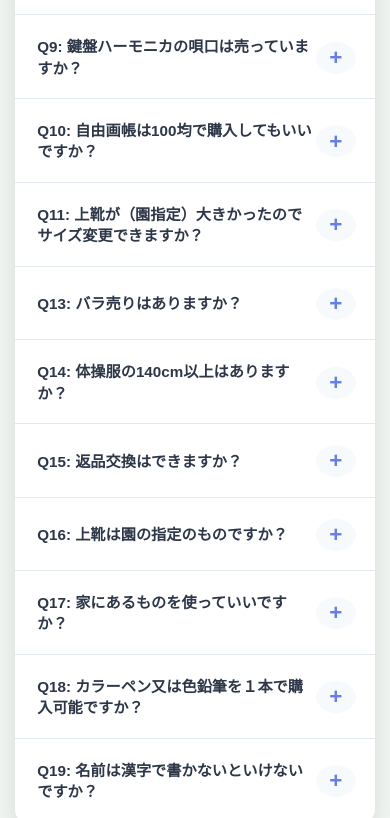
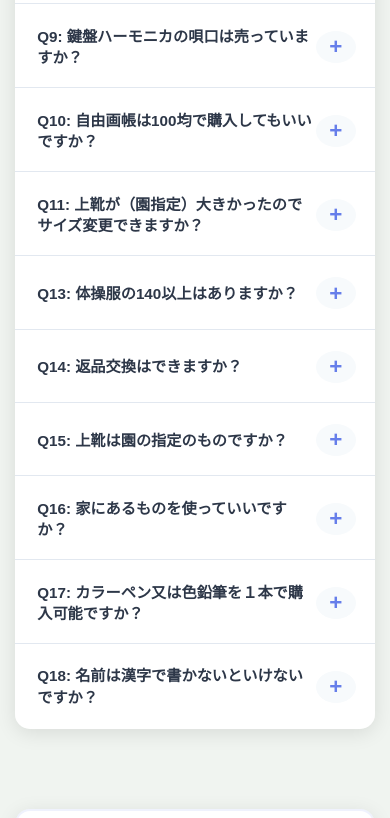
Before and after one commit to NEXRO-dev/POCHICO-qa, a plain HTML site: page index.html in a window 390 px wide. Shown: the part 761-1579 px from the top of the page. Drawn offline with Linux system fonts and the light colour scheme.

Commit message:
Update index.html

```diff
--- a/index.html
+++ b/index.html
@@ -19,12 +19,12 @@
             <div class="faq-items">
                 <div class="faq-item">
                     <div class="question">
-                        <h3>Q1: 注文したらどのくらいでできますか？</h3>
+                        <h3>Q1: 注文したらどのくらいできますか？</h3>
                         <span class="toggle">+</span>
                     </div>
                     <div class="answer">
-                        <p>在庫があれば翌日にはお渡しが可能です。<br>
-                        2~3日見てもらえばお渡しできると思います。</p>
+                        <p>在庫があれば5日以内にはお渡しができると思います。<br>
+                        在庫がなければ2週間以上お時間をいただきます。</p>
                     </div>
                 </div>
 
@@ -34,8 +34,7 @@
                         <span class="toggle">+</span>
                     </div>
                     <div class="answer">
-                        <p>キャップだけの注文はできません。<br>
-                        マジックを購入していただければ...</p>
+                        <p>キャップだけの注文はできません。</p>
                     </div>
                 </div>
 
@@ -55,7 +54,7 @@
                         <span class="toggle">+</span>
                     </div>
                     <div class="answer">
-                        <p>ついてこないので名札も必要枚数購入してください。</p>
+                        <p>付いてきます。</p>
                     </div>
                 </div>
 
@@ -116,8 +115,7 @@
                         <span class="toggle">+</span>
                     </div>
                     <div class="answer">
-                        <p>強制ではありませんが、最後は保護者様の判断で委ねています。<br>
-                        園指定の自由画帳は画質も良く滑らかに描けます。</p>
+                        <p>基本的には園のものを購入していただいております。</p>
                     </div>
                 </div>
 
@@ -135,17 +133,7 @@
 
                 <div class="faq-item">
                     <div class="question">
-                        <h3>Q13: バラ売りはありますか？</h3>
-                        <span class="toggle">+</span>
-                    </div>
-                    <div class="answer">
-                        <p>あります。</p>
-                    </div>
-                </div>
-
-                <div class="faq-item">
-                    <div class="question">
-                        <h3>Q14: 体操服の140cm以上はありますか？</h3>
+                        <h3>Q13: 体操服の140以上はありますか？</h3>
                         <span class="toggle">+</span>
                     </div>
                     <div class="answer">
@@ -156,7 +144,7 @@
 
                 <div class="faq-item">
                     <div class="question">
-                        <h3>Q15: 返品交換はできますか？</h3>
+                        <h3>Q14: 返品交換はできますか？</h3>
                         <span class="toggle">+</span>
                     </div>
                     <div class="answer">
@@ -166,7 +154,7 @@
 
                 <div class="faq-item">
                     <div class="question">
-                        <h3>Q16: 上靴は園の指定のものですか？</h3>
+                        <h3>Q15: 上靴は園の指定のものですか？</h3>
                         <span class="toggle">+</span>
                     </div>
                     <div class="answer">
@@ -176,17 +164,17 @@
 
                 <div class="faq-item">
                     <div class="question">
-                        <h3>Q17: 家にあるものを使っていいですか？</h3>
+                        <h3>Q16: 家にあるものを使っていいですか？</h3>
                         <span class="toggle">+</span>
                     </div>
                     <div class="answer">
-                        <p>代用できるものであれば大丈夫です。</p>
+                        <p>代用できるものがあれば大丈夫ですが、一度園にご相談ください。。</p>
                     </div>
                 </div>
 
                 <div class="faq-item">
                     <div class="question">
-                        <h3>Q18: カラーペン又は色鉛筆を１本で購入可能ですか？</h3>
+                        <h3>Q17: カラーペン又は色鉛筆を１本で購入可能ですか？</h3>
                         <span class="toggle">+</span>
                     </div>
                     <div class="answer">
@@ -196,7 +184,7 @@
 
                 <div class="faq-item">
                     <div class="question">
-                        <h3>Q19: 名前は漢字で書かないといけないですか？</h3>
+                        <h3>Q18: 名前は漢字で書かないといけないですか？</h3>
                         <span class="toggle">+</span>
                     </div>
                     <div class="answer">
```
